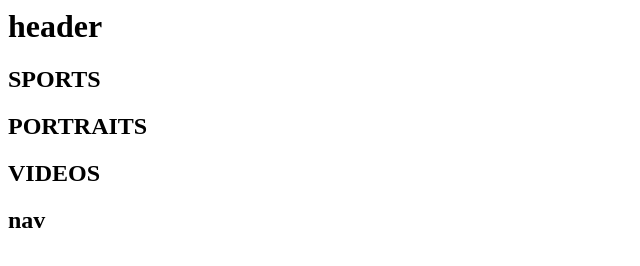
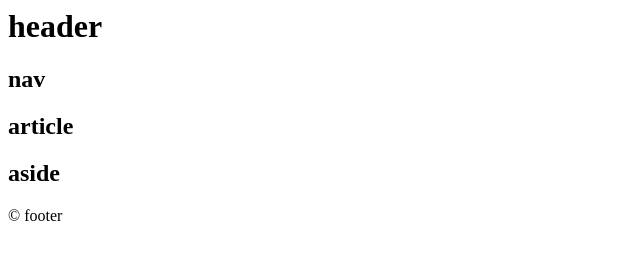
Before and after one commit to naomi-lczng/assignment1-105-, a plain HTML site: page index.html in a window 1280 px wide. Shown: the whole page, without its empty margins (0-640 px from the left). Drawn offline with Linux system fonts and the light colour scheme.

Commit message:
Add files via upload

```diff
--- a/index.html
+++ b/index.html
@@ -5,28 +5,15 @@
 </header>
 
 <div class="flex-container">
-    <div><h2>SPORTS</h2></div>
-    <div><h2>PORTRAITS</h2></div>
-    <div><h2>VIDEOS</h2></div>
+    <div><h2>nav</h2></div>
+    <div><h2>article</h2></div>
+    <div><h2>aside</h2></div>
 
-  <nav>
-    <h1>nav</h1>
-</nav>
 
-<article>
-    <header>
-        <section></section>
-        <section></section>
-    </header>
-    <footer></footer>
-</article>
-
-<aside>
-    <section></section>
-    <section></section>
-    <section></section>
-</aside>
-
-<footer></footer>
+<footer>
+      <div class="container">
+          <p>&copy; footer</p>
+      </div>
+  </footer>
 
 </html>
```
